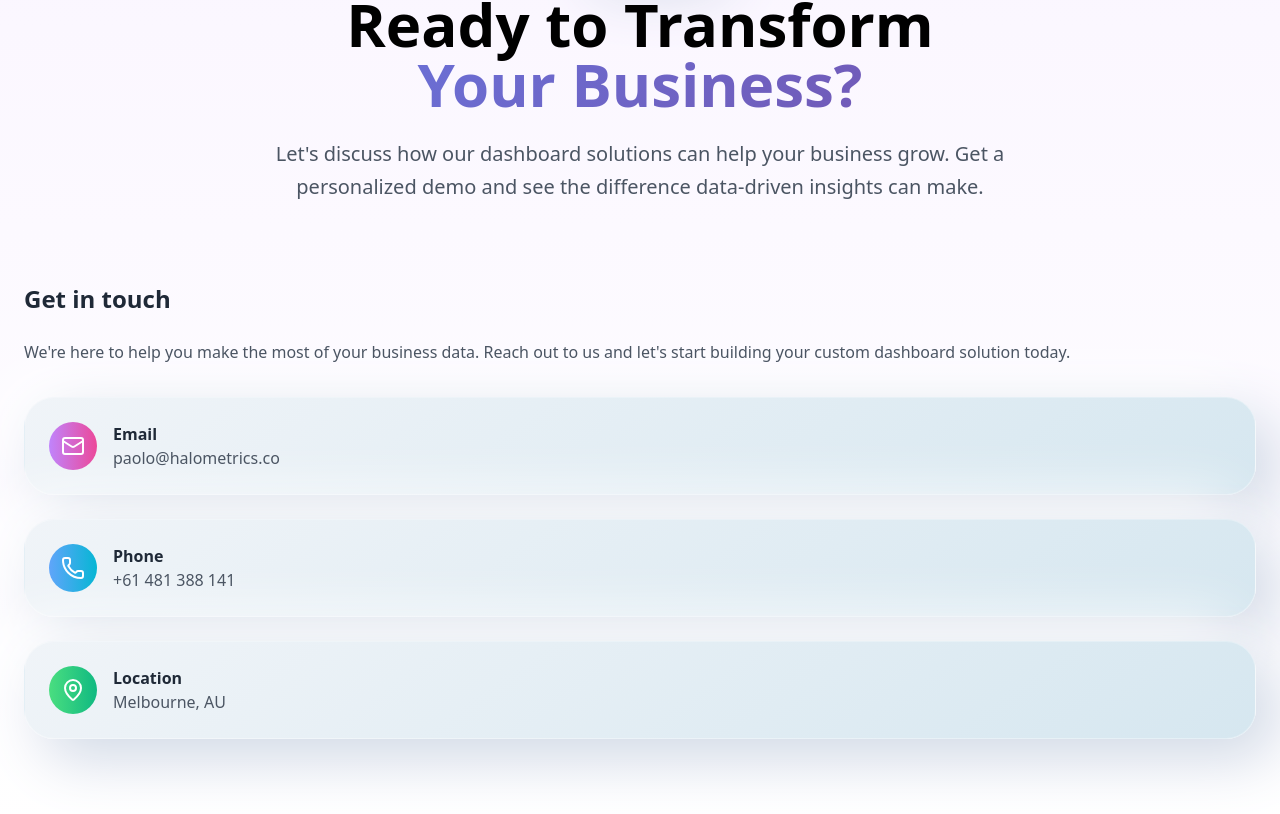
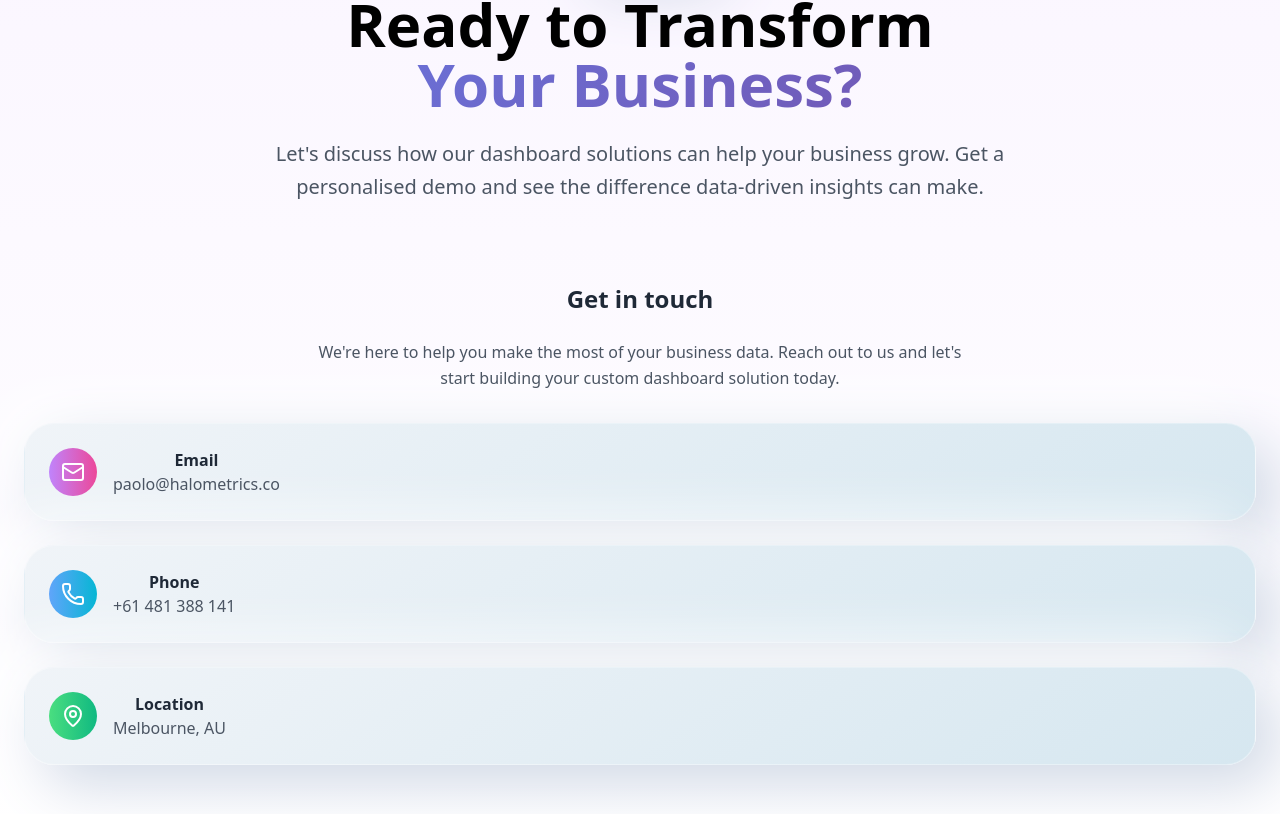
Before and after one commit to HaloJuan/Halo-Site, a Next.js app: page / in a window 1280 px wide. Shown: the part 4226-5040 px from the top of the page. Built offline with nearby package versions, Linux system fonts and the light colour scheme.

Commit message:
Changed Contact Section v4

```diff
--- a/app/components/ContactSection.js
+++ b/app/components/ContactSection.js
@@ -42,7 +42,7 @@ export default function ContactSection() {
 
           <p className="text-xl text-gray-600 max-w-3xl mx-auto leading-relaxed">
             Let's discuss how our dashboard solutions can help your business grow.
-            Get a personalized demo and see the difference data-driven insights can make.
+            Get a personalised demo and see the difference data-driven insights can make.
           </p>
         </div>
 
@@ -130,10 +130,10 @@ export default function ContactSection() {
           </div>*/}
 
           {/* Contact Info */}
-          <div className="space-y-8">
+          <div className="space-y-8 text-center">
             <div>
               <h3 className="text-2xl font-bold text-gray-800 mb-6">Get in touch</h3>
-              <p className="text-gray-600 leading-relaxed">
+              <p className="text-gray-600 leading-relaxed max-w-2xl mx-auto">
                 We're here to help you make the most of your business data.
                 Reach out to us and let's start building your custom dashboard solution today.
               </p>
```
